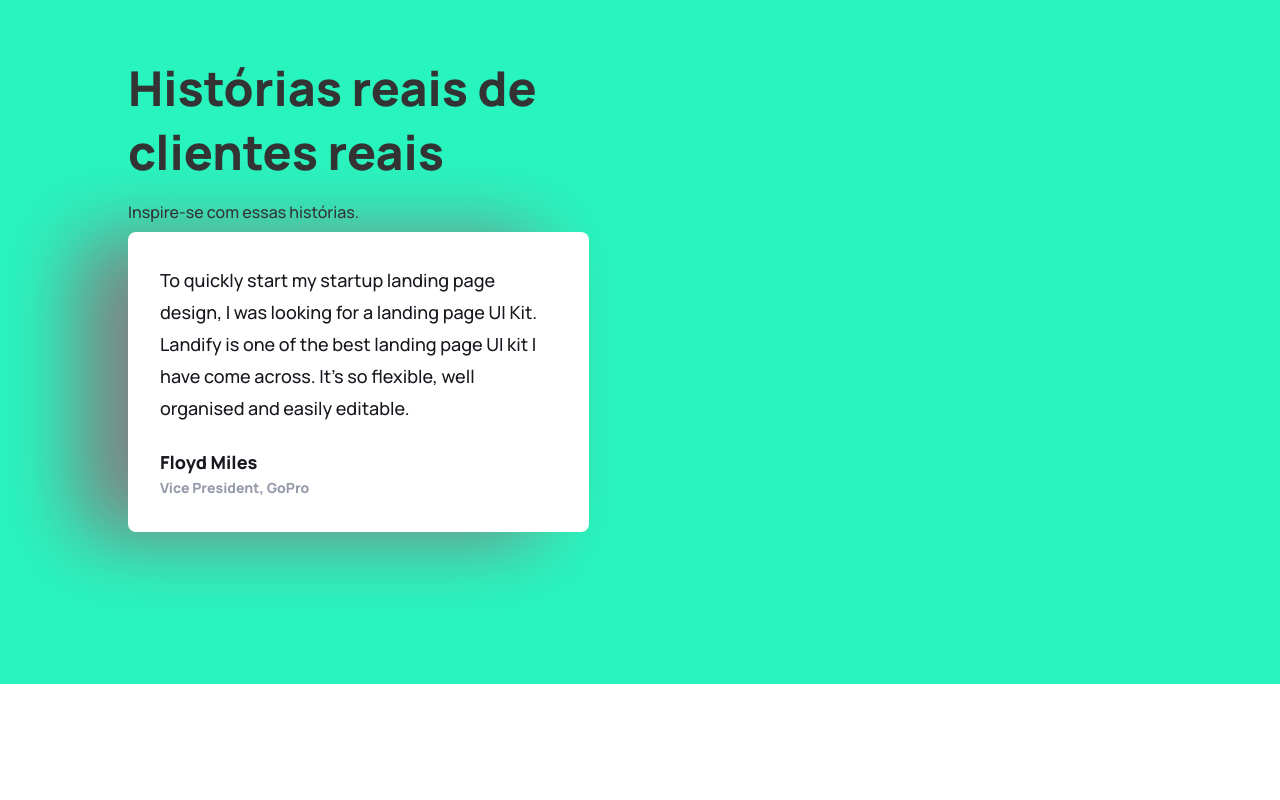
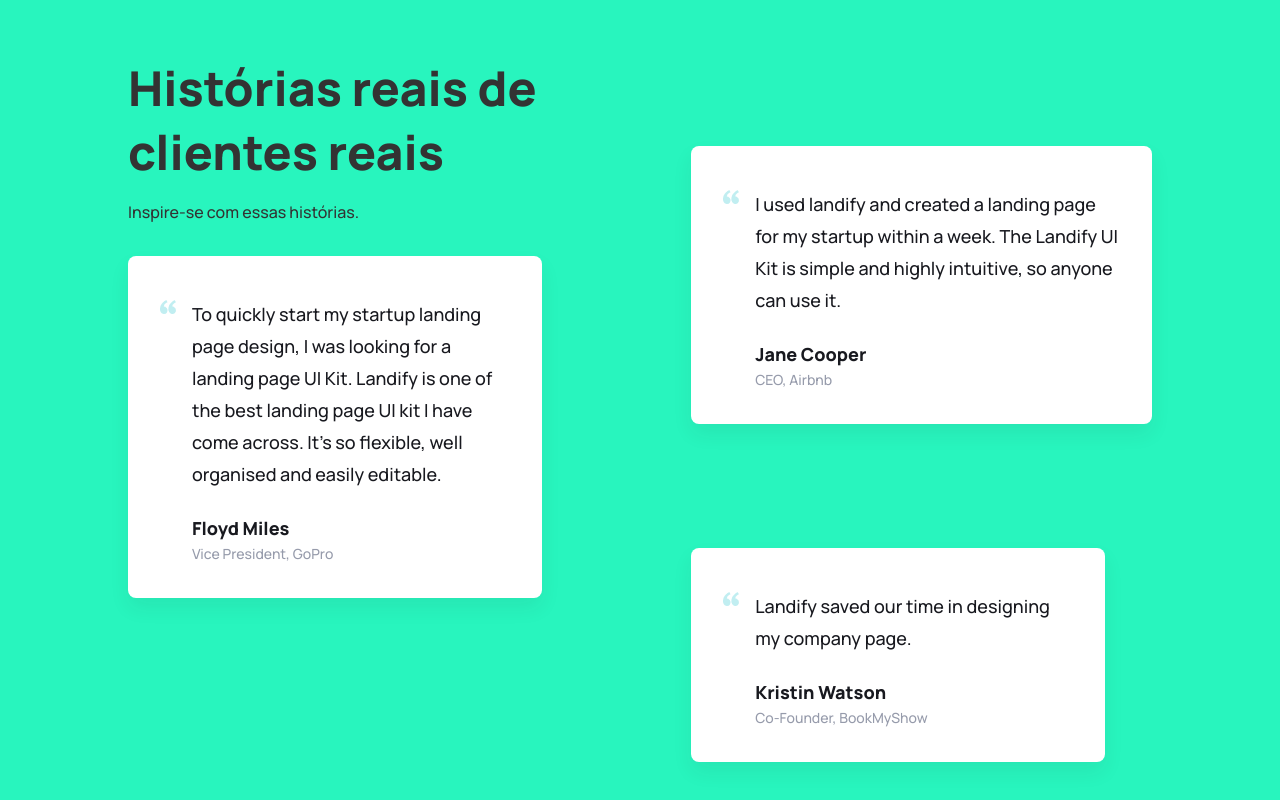
Before and after one commit to Evellyndesa/Tecnogueto, a plain HTML site: page ola-mundo.html in a window 1280 px wide. Shown: the part 1400-2200 px from the top of the page. Drawn offline with Linux system fonts and the light colour scheme; files whose address does not match are found by name.

Commit message:
sessão comentários 2

```diff
--- a/css/estilo.css
+++ b/css/estilo.css
@@ -77,7 +77,8 @@ body {
 }
 .conteudo-do-header,
 .conteudo-conquistas,
-.blocos-de-numeros {
+.blocos-de-numeros,
+.bloco-depoimentos {
     display:flex;
     justify-content: space-between;
 }
@@ -149,16 +150,18 @@ body {
 /* Depoimentos */
 
 .todos-os-depoimentos {
-    background-color: #28F5BE;
+    background: #28F5BE;
     padding-top: 120px;
     padding-bottom: 152px;
     margin: 64px 0;
 }
+
 .depoimento {
     background: #FFFFFF;
     padding: 32px;
     border-radius: 8px;
-    box-shadow: -50px 5px 80px gray;
+    box-shadow: 0px 10px 20px rgba(41, 41, 42, 0.07);
+    margin-top: 24px;
 }
 
 .depoimento p,
@@ -166,19 +169,47 @@ body {
     color: #18191F;
     font-size: 18px;
 }
+
 .depoimento p {
     line-height: 32px;
     margin-bottom: 24px;
+    margin-top: -30px;
 }
+
+.depoimento p,
+.depoimento h3,
+.depoimento h4 {
+    padding-left: 32px;
+}
+
+
+.textos-do-depoimento:before {
+    content: url(../imagens/aspas.png);
+}
+
 .depoimento h3 {
     line-height: 28px;
 }
+
 .depoimento h4 {
-    font-weight: none;
     font-size: 14px;
     line-height: 24px;
     color: #969BAB;
+    font-weight: normal;
 }
+
+.margin-negative-110 {
+    margin-top: -110px;
+}
+
+.margin-negative-110 .depoimento:first-child {
+    margin-bottom: 124px;
+}
+
+.largura-350 {
+    width: 350px;
+}
+
 
 /* Nossas conquistas*/
 
--- a/ola-mundo.html
+++ b/ola-mundo.html
@@ -111,25 +111,45 @@
     </section>
     <!--Recursos-->
 
-    <!--Depoimentos-->
-    <section class="todos-os-depoimentos">
+       <!-- Depoimentos -->
+       <section class="todos-os-depoimentos">
         <div class="conteudo">
             <div class="coluna">
                 <h1 class="titulo">Histórias reais de clientes reais</h1>
                 <p>Inspire-se com essas histórias.</p>
-                <div class="depoimento">
-                    <p>To quickly start my startup landing page design, I was looking for a landing page UI Kit. Landify
-                        is
-                        one of the best landing page UI kit I have come across. It’s so flexible, well organised and
-                        easily
-                        editable.</p>
-                    <h3>Floyd Miles</h3>
-                    <h4>Vice President, GoPro</h4>
+            </div>
+            <div class="bloco-depoimentos">
+                <div class="coluna">
+                    <div class="depoimento largura-350">
+                        <div class="textos-do-depoimento">
+                            <p>To quickly start my startup landing page design, I was looking for a landing page UI Kit. Landify
+                                is one of the best landing page UI kit I have come across. It’s so flexible, well organised and
+                                easily editable.</p>
+                            <h3>Floyd Miles</h3>
+                            <h4>Vice President, GoPro</h4>
+                        </div>
+                    </div>
+                </div>
+                <div class="coluna margin-negative-110">
+                    <div class="depoimento">
+                        <div class="textos-do-depoimento">
+                            <p>I used landify and created a landing page for my startup within a week. The Landify UI Kit is simple and highly intuitive, so anyone can use it.</p>
+                            <h3>Jane Cooper</h3>
+                            <h4>CEO, Airbnb</h4>
+                        </div>
+                    </div>
+                    <div class="depoimento largura-350">
+                        <div class="textos-do-depoimento">
+                            <p>Landify saved our time in designing my company page.</p>
+                            <h3>Kristin Watson</h3>
+                            <h4>Co-Founder, BookMyShow</h4>
+                        </div>
+                    </div>
                 </div>
             </div>
         </div>
     </section>
-    <!--Depoimentos-->
+    <!-- Depoimentos -->
 
     <!--Nossas conquistas-->
     <section class="todas-nossas-conquistas">
```
